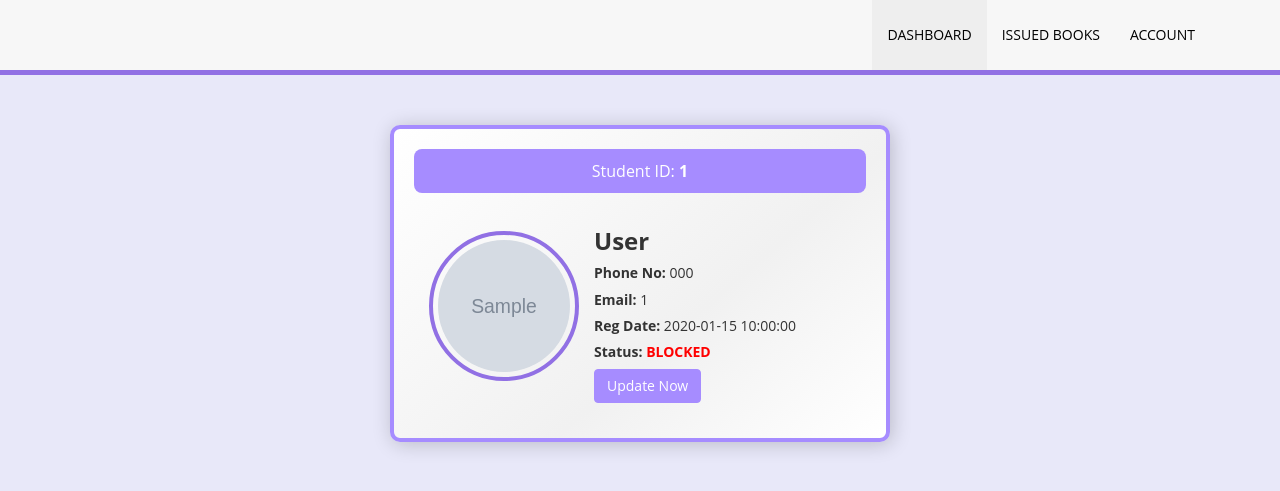
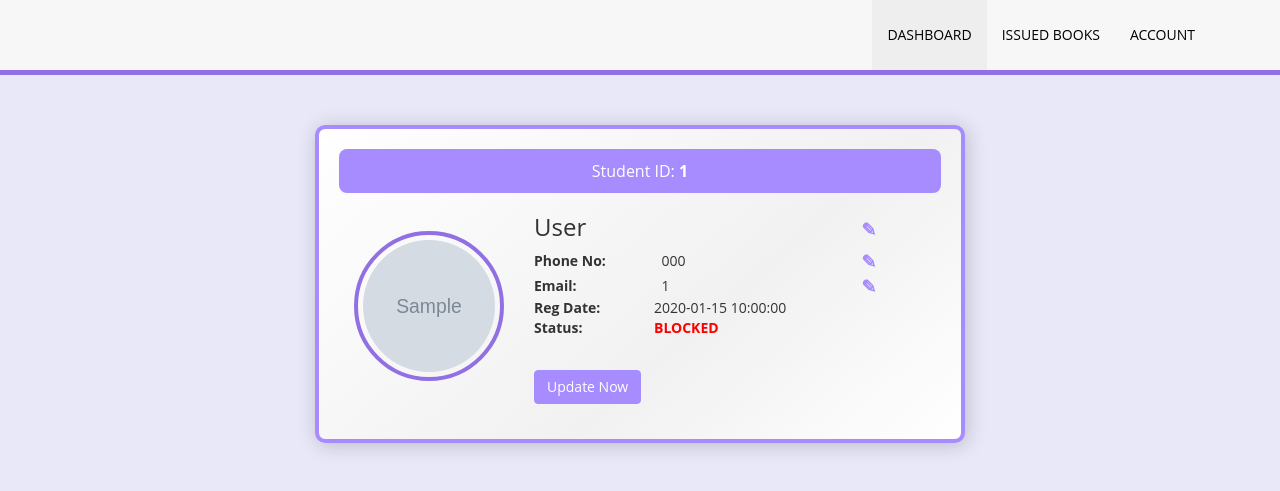
Before and after one commit to Purvesh-choudhary/Digital-Library-Management-System, a PHP site: page /my-profile.php in a window 1280 px wide. Shown: the part 90-581 px from the top of the page. Run offline with PHP 8.4, Linux system fonts and the light colour scheme; the visitor is signed in with stand-in values (Sample User, id 1); tables that the repository leaves empty or names only in its code hold one stand-in row (values such as "Sample post"); grey boxes marked "Sample" are stand-in pictures.

```diff
--- a/my-profile.php
+++ b/my-profile.php
@@ -10,15 +10,18 @@ if(strlen($_SESSION['login'])==0) {
         $sid = $_SESSION['stdid'];
         $fname = $_POST['fullanme'];
         $mobileno = $_POST['mobileno'];
+        $email = $_POST['email'];
 
-        $sql = "UPDATE tblstudents SET FullName=:fname, MobileNumber=:mobileno WHERE StudentId=:sid";
+        $sql = "UPDATE tblstudents SET FullName=:fname, MobileNumber=:mobileno, EmailId=:email WHERE StudentId=:sid";
         $query = $dbh->prepare($sql);
         $query->bindParam(':sid', $sid, PDO::PARAM_STR);
         $query->bindParam(':fname', $fname, PDO::PARAM_STR);
         $query->bindParam(':mobileno', $mobileno, PDO::PARAM_STR);
+        $query->bindParam(':email', $email, PDO::PARAM_STR);
         $query->execute();
 
-        echo '<script>alert("Your profile has been updated")</script>';
+        echo '<script>alert("Your profile has been updated"); window.location.href="my-profile.php";</script>';
+        exit();
         }
 ?>
 
@@ -32,31 +35,32 @@ if(strlen($_SESSION['login'])==0) {
     <link href="assets/css/bootstrap.css" rel="stylesheet">
     <link href="assets/css/style.css" rel="stylesheet">
     <style>
+    * {
+        /* border:1px solid green; */
+    }
+
     body {
         font-family: 'Open Sans', sans-serif;
         background-color: #e8e8f9;
     }
 
     .profile-card {
-        width: 500px;
+        width: 650px;
         background: white;
         border-radius: 10px;
         box-shadow: 2px 2px 20px rgba(0, 0, 0, 0.2);
         padding: 20px;
         margin: 50px auto;
         border: 4px solid #a68cff;
-        background: linear-gradient(319deg, rgba(255,255,255,1) 0%, rgba(241,241,241,1) 39%, rgba(255,255,255,1) 100%);
+        background: linear-gradient(319deg, rgba(255, 255, 255, 1) 0%, rgba(241, 241, 241, 1) 39%, rgba(255, 255, 255, 1) 100%);
     }
 
     .profile-header {
         background: #a68cff;
         color: white;
         padding: 8px 0px;
-        /* height: 10px; */
-        /* border:2px solid black; */
         border-radius: 8px;
-        /* font-weight: bold; */
-        font-size:16px;
+        font-size: 16px;
         text-align: center;
     }
 
@@ -76,31 +80,91 @@ if(strlen($_SESSION['login'])==0) {
         align-items: center;
         font-size: 40px;
         color: #555;
-        margin-right: 15px;
+        margin-right: 30px;
         flex-shrink: 0;
-        padding:5px;
+        padding: 5px;
+
     }
+
     .profile-img img {
-    width: 100%;  /* Adjust width */
-    height: 100%; /* Adjust height */
-    border-radius: 50%; /* Makes it circular */
-    object-fit: cover; /* Ensures the image fits well */
-
+        width: 100%;
+        height: 100%;
+        border-radius: 50%;
+        object-fit: cover;
     }
 
     .profile-details {
         flex: 1;
     }
 
+    .profile-details p {
+        display: flex;
+        align-items: center;
+        justify-content: space-between;
+        margin: 3px 0;
+        line-height: 1.2;
+    }
+
     .profile-details label {
         font-weight: bold;
+        flex: 1;
+        margin: 0px;
+        width: 10px;
+        flex: 0 0 120px;
+        /* flex-grow: 0, flex-shrink: 0, flex-basis: 120px */
     }
 
-    .profile-details p {
-        margin: 3px 0;
-        /* Reduce top and bottom margin */
-        line-height: 1.3;
-        /* Adjust line height (default is around 1.5) */
+    .profile-details input {
+        border: none;
+        background: transparent;
+        outline: none;
+        transition: 0.3s;
+        /* flex: 2; */
+        flex: 0 0 120px;
+        /* flex-grow: 0, flex-shrink: 0, flex-basis: 120px */
+
+        padding: 0px;
+    }
+
+    .profile-details input:disabled {
+        background: none;
+        color: black;
+    }
+
+    .profile-details h3 {
+        display: inline;
+        padding: 0px;
+    }
+
+    .profile-details span {
+
+        text-align: left;
+    }
+
+    .edit-icon {
+        cursor: pointer;
+        color: #a68cff;
+        font-weight: bold;
+        margin-left: 10px;
+        font-size: 18px;
+        overflow: visible;
+        /* display: none; */
+
+
+    }
+
+    /* .profile-details p:hover .edit-icon {
+        display: inline;
+    }
+    .profile-details input:hover .edit-icon {
+        display: inline;
+    } */
+
+    .reg-date,
+    .status {
+        flex: 1;
+        text-align: left;
+        display: inline-block;
     }
 
     .status {
@@ -140,25 +204,64 @@ if(strlen($_SESSION['login'])==0) {
                 <img src="<?php echo htmlentities($result->ProfilePic); ?>" width="100" alt="Profile Image">
             </div>
 
+            <form method="POST">
                 <div class="profile-details">
-                <p><!-- <label>Full Name:</label>  --><h3 style="font-weight:bold;"><?php echo htmlentities($result->FullName); ?> </h3>
+                    <p>
+                        <!-- <label>Full Name:</label> -->
+                        <h3>
+                            <input type="text" name="fullanme" id="fullanme"
+                                value="<?php echo htmlentities($result->FullName); ?>" required>
+                        </h3>
+
+                        <span class="edit-icon" onclick="enableEdit('fullanme')">✎</span>
                     </p>
-                <p><label>Phone No:</label> <?php echo htmlentities($result->MobileNumber); ?></p>
-                <p><label>Email:</label> <?php echo htmlentities($result->EmailId); ?></p>
-                <p><label>Reg Date:</label> <?php echo htmlentities($result->RegDate); ?></p>
-                <p><label>Status:</label>
+
+                    <p>
+                        <label>Phone No:</label>
+                        <!-- <input type="tel" name="mobileno" max="10" id="mobileno" value="<?php echo htmlentities($result->MobileNumber); ?>" disabled required> -->
+                        <input type="tel" name="mobileno" id="mobileno" maxlength="13" pattern="\d{10,13}"
+                            title="Phone number must be between 10 and 13 digits"
+                            value="<?php echo htmlentities($result->MobileNumber); ?>" required>
+
+                        <span class="edit-icon" onclick="enableEdit('mobileno')">✎</span>
+
+                    </p>
+
+                    <p>
+                        <label>Email:</label>
+                        <input type="email" name="email" id="email"
+                            value="<?php echo htmlentities($result->EmailId); ?>" required>
+                        <span class="edit-icon" onclick="enableEdit('email')">✎</span>
+                    </p>
+
+                    <p>
+                        <label>Reg Date:</label>
+                        <span class="reg-date"><?php echo htmlentities($result->RegDate); ?></span>
+                    </p>
+
+                    <p>
+                        <label>Status:</label>
                         <span class="status <?php echo ($result->Status == 1) ? 'active' : 'blocked'; ?>">
                             <?php echo ($result->Status == 1) ? 'ACTIVE' : 'BLOCKED'; ?>
                         </span>
                     </p>
-                <button type="submit" name="update" class="btn btn-primary" id="submit">Update Now
-                </button>
+
+                    <button type="submit" name="update" class="btn btn-primary" style="margin-top:30px;">Update
+                        Now</button>
                 </div>
+            </form>
         </div>
 
         <?php } ?>
 
     </div>
+
+    <script>
+    function enableEdit(id) {
+        document.getElementById(id).removeAttribute("disabled");
+        document.getElementById(id).focus();
+    }
+    </script>
 
     <script src="assets/js/jquery-1.10.2.js"></script>
     <script src="assets/js/bootstrap.js"></script>
```
Lines whose indentation alone changed are shown as unchanged.
